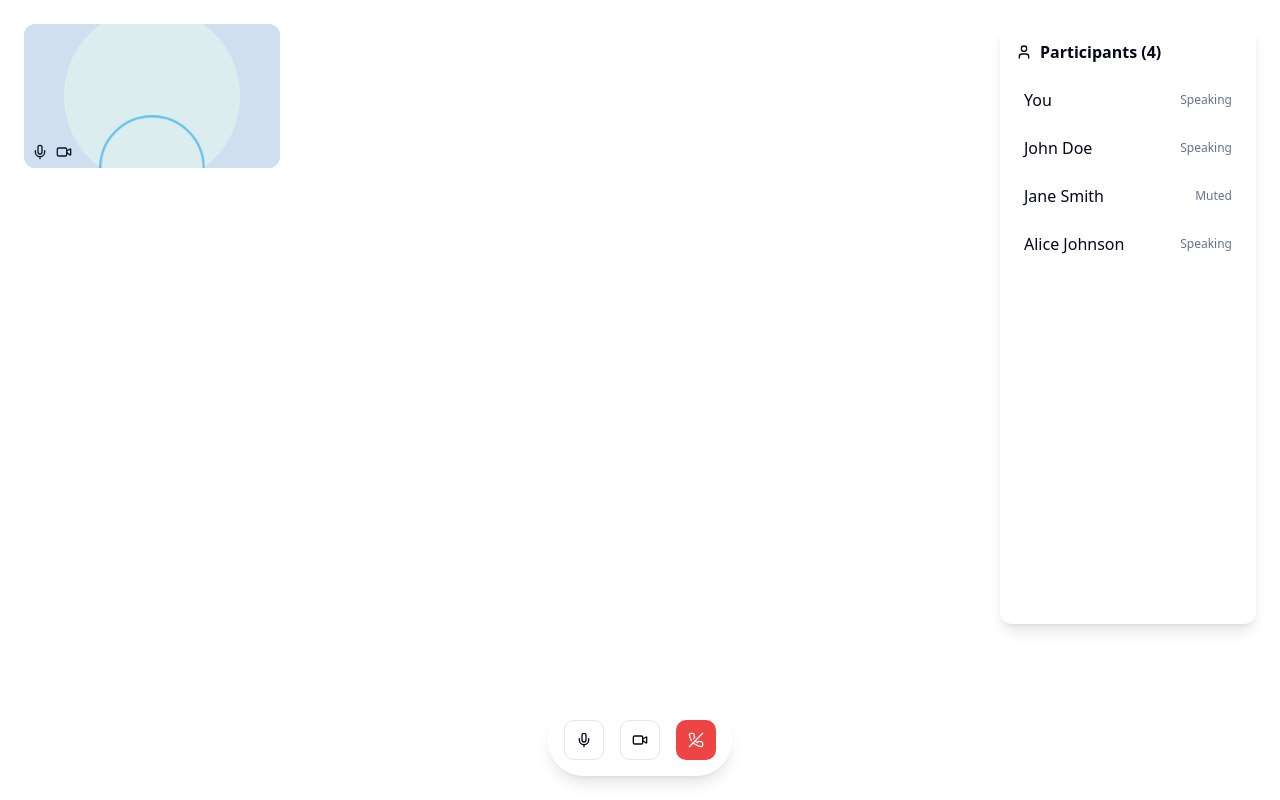
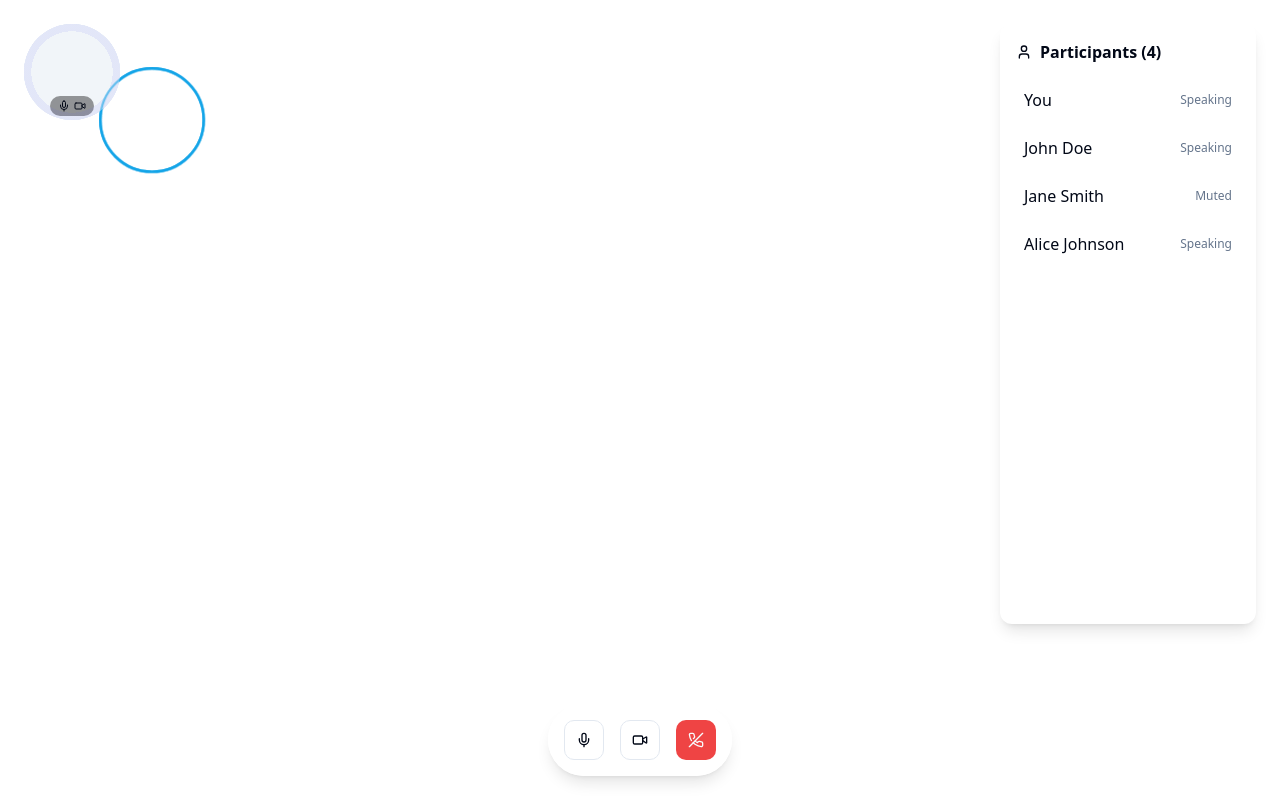
Before and after one commit to DamilolaOwolabi/sound-circle-connect, a React (Vite) app: page /meeting in a window 1280 px wide. Built offline with nearby package versions, Linux system fonts and the light colour scheme.

Commit message:
Make participant tiles circular
Updated the styling of participant tiles to ensure they are displayed as circular elements. This change enhances the visual appearance of the participant representation in the meeting interface.
[skip gpt_engineer]

```diff
--- a/src/components/ParticipantTile.tsx
+++ b/src/components/ParticipantTile.tsx
@@ -96,7 +96,7 @@ const ParticipantTile = ({
     <div
       ref={tileRef}
       className={cn(
-        "participant-tile relative rounded-lg overflow-hidden bg-muted cursor-move",
+        "participant-tile relative cursor-move",
         isDragging && "opacity-75",
         className
       )}
@@ -113,17 +113,17 @@ const ParticipantTile = ({
         zIndex: isDragging ? 10 : 1
       }}
     >
-      <div className="aspect-video bg-secondary/10 relative">
+      <div className="w-24 h-24 rounded-full overflow-hidden bg-muted relative">
         {!isVideoOn && (
-          <div className="absolute inset-0 flex items-center justify-center">
-            <div className="w-20 h-20 rounded-full bg-secondary/20 flex items-center justify-center">
+          <div className="absolute inset-0 flex items-center justify-center bg-secondary/10">
+            <div className="w-12 h-12 rounded-full bg-secondary/20 flex items-center justify-center text-lg font-semibold">
               {name.charAt(0).toUpperCase()}
             </div>
           </div>
         )}
-        <div className="absolute bottom-2 left-2 flex gap-2">
-          {isAudioOn ? <Mic className="w-4 h-4" /> : <MicOff className="w-4 h-4 text-destructive" />}
-          {isVideoOn ? <Video className="w-4 h-4" /> : <VideoOff className="w-4 h-4 text-destructive" />}
+        <div className="absolute bottom-1 left-1/2 -translate-x-1/2 flex gap-1 bg-black/40 rounded-full px-2 py-1">
+          {isAudioOn ? <Mic className="w-3 h-3" /> : <MicOff className="w-3 h-3 text-destructive" />}
+          {isVideoOn ? <Video className="w-3 h-3" /> : <VideoOff className="w-3 h-3 text-destructive" />}
         </div>
         <div
           className="absolute inset-0 pointer-events-none participant-radius"
```
